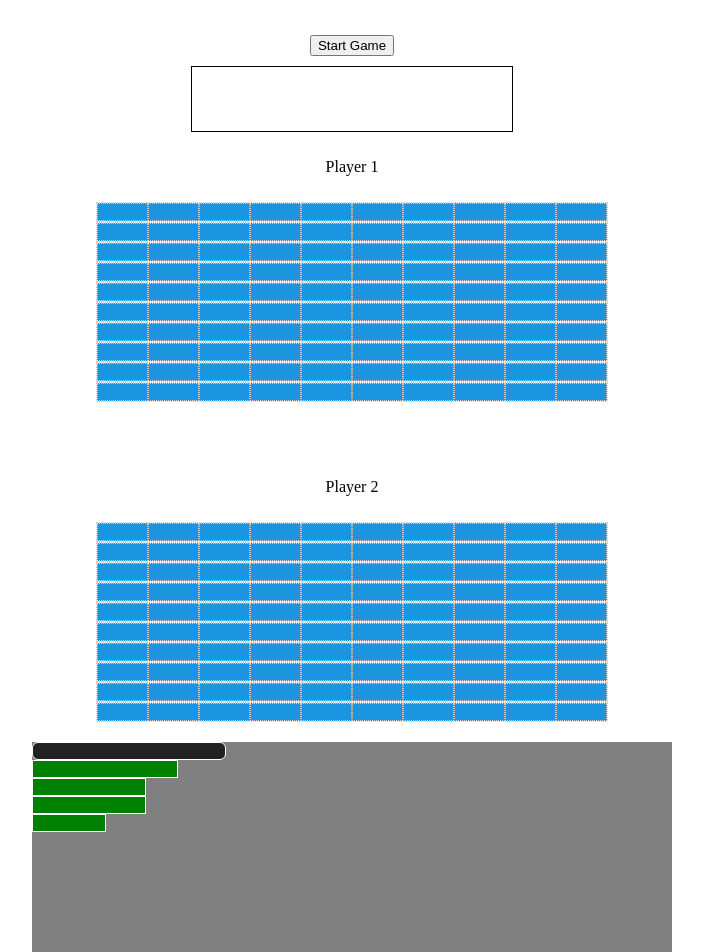
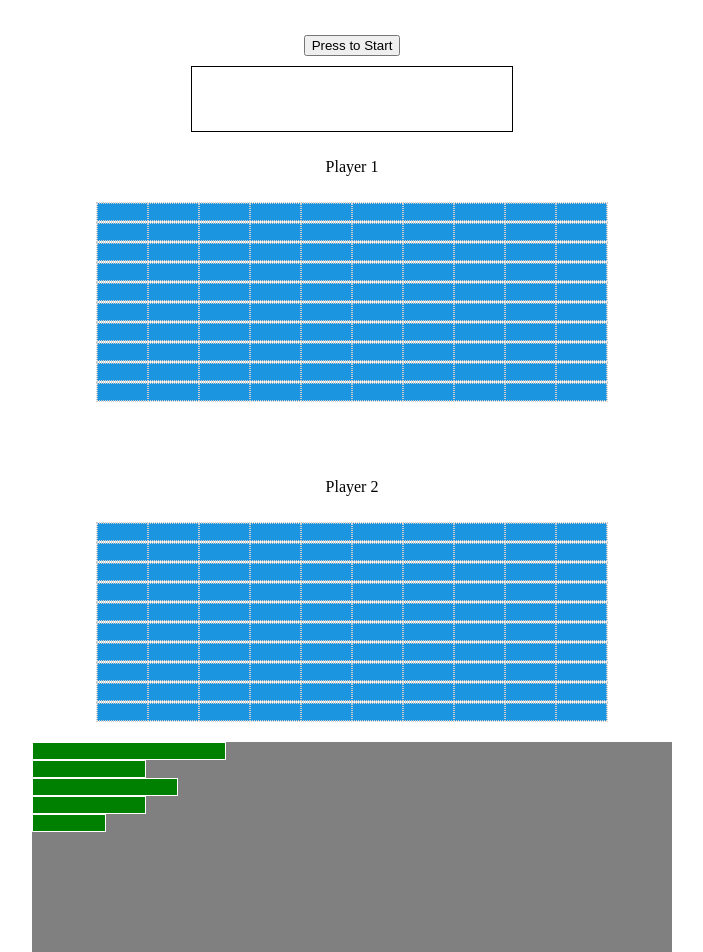
Before and after one commit to TomJS14/battleships, a website built with webpack: page src/index.html in a window 1280 px wide. Shown: the top 952 px of the page, without its empty margins (288-991 px from the left). Built offline with nearby package versions, Linux system fonts and the light colour scheme.

```diff
--- a/src/game.js
+++ b/src/game.js
@@ -7,11 +7,11 @@
   player2Board,
   p1BoardInstance,
   p2BoardInstance,
+  p1gameBoard,
+  p2gameBoard,
 } from "./main";
 import { renderGameBoard } from "./render";
 
-const p1gameBoard = document.querySelector(".player1-board");
-const p2gameBoard = document.querySelector(".player2-board");
 let currentPlayer = "Human";
 
 const ship = (type, length, hitCount, sinkStatus, isVertical) => {
@@ -35,6 +35,12 @@
       .fill(null)
       .map(() => new Array(gridSize).fill("water"));
     return board;
+  };
+
+  const resetBoard = () => {
+    //Not being used currently
+    this.board = [];
+    this.board = this.createBoard();
   };
 
   const placeShip = (board, ship, startingRow, startingCol) => {
@@ -113,7 +119,7 @@
     return false;
   };
 
-  return { createBoard, placeShip, receiveAttack, checkForWin };
+  return { createBoard, resetBoard, placeShip, receiveAttack, checkForWin };
 };
 
 const player = (name, board, type, ships, gameBoardInstance) => {
@@ -143,7 +149,6 @@
 
   const attack = (enemy, x, y) => {
     if (currentPlayer === "Human") {
-      console.log(`${currentPlayer} is taking aim!`);
       const enemyBoard = p1BoardInstance;
       const attackResult = enemyBoard.receiveAttack(
         x,
@@ -158,7 +163,6 @@
 
       //computers turn
       currentPlayer = "Computer";
-      console.log(`${currentPlayer} is taking aim!`);
       function makeAiMove() {
         const aiChoice = getAiChoice();
         const aiAttackResult = p1BoardInstance.receiveAttack(
--- a/src/index.html
+++ b/src/index.html
@@ -12,33 +12,8 @@
     <nav>
       <div class="navbar"></div>
     </nav>
-    <main>
-      <div class="game-container">
-        <button id="start-button" class="start">Start Game</button>
-        <div class="message"></div>
-
-        <p>Player 1</p>
-        <div class="player1-board"></div>
-        <p>Player 2</p>
-        <div class="player2-board"></div>
-        <div class="shipyard">
-          <div
-            data-ship-type="carrier"
-            id="0"
-            draggable="true"
-            class="draggable ship carrier"
-          ></div>
-          <div
-            data-ship-type="destroyer"
-            id="1"
-            draggable="true"
-            class="draggable ship battleship"
-          ></div>
-          <div id="2" draggable="true" class="draggable ship destroyer"></div>
-          <div id="3" draggable="true" class="draggable ship submarine"></div>
-          <div id="4" draggable="true" class="draggable ship patrolBoat"></div>
-        </div>
-      </div>
+    <main class="main">
+      <!-- ships go here -->
     </main>
   </body>
 </html>
--- a/src/main.js
+++ b/src/main.js
@@ -3,27 +3,120 @@
 
 import { ship, gameBoard, player } from "./game.js";
 import { renderGameBoard } from "./render.js";
+const main = document.querySelector(".main");
 
-const p1gameBoard = document.querySelector(".player1-board");
-const p2gameBoard = document.querySelector(".player2-board");
-const messageBox = document.querySelector(".message");
-
-let gameActive = false; //update based on status
+//Global Game state variables -- To refactor & Encapsulate
+let gameActive = false;
 let restartable = false;
 let droppedArray = [];
-let player1Board, p1BoardInstance;
-let player2Board, p2BoardInstance; //This is causing block scope issue
 let notDropped;
 let p1carrier, p1battleship, p1destroyer, p1submarine, p1patrolBoat;
 let p2carrier, p2battleship, p2destroyer, p2submarine, p2patrolBoat;
 let p1AllShips, p2AllShips;
+let draggedShip;
+/* let p1BoardInstance, p2BoardInstance; */ //BLock scoped variable clash
+
+function setUpDom() {
+  //gameContainer
+  const gameContainer = document.createElement("div");
+  gameContainer.setAttribute("class", "game-container");
+
+  //Start button
+  const startGameButton = document.createElement("button");
+  startGameButton.setAttribute("id", "start-button");
+  startGameButton.setAttribute("class", "start");
+  startGameButton.textContent = "Press to Start";
+  gameContainer.appendChild(startGameButton);
+
+  //Message box
+  const messageBox = document.createElement("div");
+  messageBox.setAttribute("class", "message");
+  gameContainer.appendChild(messageBox);
+
+  //Gameboards
+  const player1Label = document.createElement("p");
+  player1Label.textContent = "Player 1";
+  gameContainer.appendChild(player1Label);
+  const p1gameBoard = document.createElement("div");
+  p1gameBoard.setAttribute("class", "player1-board");
+  gameContainer.appendChild(p1gameBoard);
+  const player2Label = document.createElement("p");
+  player2Label.textContent = "Player 2";
+  gameContainer.appendChild(player2Label);
+  const p2gameBoard = document.createElement("div");
+  p2gameBoard.setAttribute("class", "player2-board");
+  gameContainer.appendChild(p2gameBoard);
+
+  //Shipyard
+  const shipyard = document.createElement("div");
+  shipyard.setAttribute("class", "shipyard");
+  gameContainer.appendChild(shipyard);
+  shipyard.textContent = "";
+
+  //1
+  const ship1 = document.createElement("div");
+  ship1.setAttribute("data-ship-type", "carrier");
+  ship1.setAttribute("id", "0");
+  ship1.setAttribute("class", "draggable ship carrier");
+  ship1.setAttribute("draggable", "true");
+  shipyard.appendChild(ship1);
+
+  //2
+  const ship2 = document.createElement("div");
+  ship2.setAttribute("data-ship-type", "destroyer");
+  ship2.setAttribute("id", "1");
+  ship2.setAttribute("class", "draggable ship destroyer");
+  ship2.setAttribute("draggable", "true");
+  shipyard.appendChild(ship2);
+
+  //3
+  const ship3 = document.createElement("div");
+  ship3.setAttribute("data-ship-type", "battleship");
+  ship3.setAttribute("id", "2");
+  ship3.setAttribute("class", "draggable ship battleship");
+  ship3.setAttribute("draggable", "true");
+  shipyard.appendChild(ship3);
+
+  //4
+  const ship4 = document.createElement("div");
+  ship4.setAttribute("data-ship-type", "submarine");
+  ship4.setAttribute("id", "3");
+  ship4.setAttribute("class", "draggable ship submarine");
+  ship4.setAttribute("draggable", "true");
+  shipyard.appendChild(ship4);
+
+  //5
+  const ship5 = document.createElement("div");
+  ship5.setAttribute("data-ship-type", "patrolBoat");
+  ship5.setAttribute("id", "4");
+  ship5.setAttribute("class", "draggable ship patrolBoat");
+  ship5.setAttribute("draggable", "true");
+  shipyard.appendChild(ship5);
+
+  const shipyardShips = [ship1, ship2, ship3, ship4, ship5];
+
+  main.appendChild(gameContainer);
+
+  return {
+    gameContainer,
+    p1gameBoard,
+    p2gameBoard,
+    startGameButton,
+    shipyard,
+    shipyardShips,
+    messageBox,
+  };
+}
+
+const { p1gameBoard, p2gameBoard, startGameButton, shipyardShips, messageBox } =
+  setUpDom();
 
 function initialise() {
   let gridSize = 10;
-  p1BoardInstance = gameBoard(gridSize);
-  player1Board = p1BoardInstance.createBoard();
-  p2BoardInstance = gameBoard(gridSize);
-  player2Board = p2BoardInstance.createBoard();
+  const p1BoardInstance = gameBoard(gridSize);
+  const player1Board = p1BoardInstance.createBoard();
+  const p2BoardInstance = gameBoard(gridSize);
+  const player2Board = p2BoardInstance.createBoard();
 
   p1carrier = ship("carrier", 5, 0, false, true);
   p1battleship = ship("battleship", 4, 0, false, false);
@@ -54,7 +147,7 @@
   ];
 
   //Make Players
-  let player1 = player(
+  const player1 = player(
     "Tom",
     player1Board,
     "Human",
@@ -62,7 +155,7 @@
     p1BoardInstance
   );
 
-  let player2 = player(
+  const player2 = player(
     "Computer",
     player2Board,
     "AI",
@@ -72,6 +165,9 @@
 
   renderGameBoard(player1Board, p1gameBoard);
   renderGameBoard(player2Board, p2gameBoard);
+
+  //event listeners
+  setupEventListeners(p1gameBoard, p2gameBoard);
 
   return {
     p1BoardInstance,
@@ -89,14 +185,26 @@
 const {
   player1,
   player2,
-  /* player1Board,
+  player1Board,
   p1BoardInstance,
   player2Board,
-  p2BoardInstance, */
+  p2BoardInstance,
 } = initialise();
 
-const startGameButton = document.querySelector("#start-button");
-startGameButton.addEventListener("click", startGame);
+function setupEventListeners(p1gameBoard, p2gameBoard) {
+  shipyardShips.forEach((draggable) => {
+    draggable.addEventListener("dragstart", dragStart);
+    draggable.addEventListener("dragend", dragEnd);
+  });
+
+  p1gameBoard.addEventListener("dragover", dragOver);
+  p1gameBoard.addEventListener("drop", dropShip);
+
+  p2gameBoard.addEventListener("click", selectTarget);
+  p2gameBoard.addEventListener("mouseover", hover);
+  p2gameBoard.addEventListener("mouseout", hover);
+  startGameButton.addEventListener("click", startGame);
+}
 
 function startGame() {
   if (droppedArray.length >= 1 && gameActive == false && restartable == false) {
@@ -104,22 +212,38 @@
     gameActive = true;
     restartable = false;
     startGameButton.disabled = true;
-    placeP2Ships(); //only call once!
+    placeP2Ships(); //Up
   } else if (gameActive == false && restartable == true) {
-    messageBox.textContent = "Restarting, Place your ships!";
-    console.log("restarting");
-    startGameButton.textContent = "Start game";
-    restartable = false;
-    gameActive = false;
-
-    //logic for resetting game state
-    initialise();
-    console.log(player1Board);
-    console.log(player2Board);
-    console.log(player2.ships, player1.ships);
+    resetGame(p1BoardInstance); //logic for resetting game state - Move the rest in here!
   } else {
     messageBox.textContent = "Place all of your ships first";
   }
+}
+
+function resetGame(boardInstance) {
+  //Update Messages
+  messageBox.textContent = "Restarting, Place your ships!";
+  startGameButton.textContent = "Start game";
+  //Update global variables
+  restartable = false;
+  gameActive = false;
+  droppedArray = [];
+  //clear the dom
+  main.textContent = "";
+  //Set up event listeners & render
+  const {
+    player1,
+    player2,
+    player1Board,
+    p1BoardInstance,
+    player2Board,
+    p2BoardInstance,
+  } = initialise();
+
+  const { p1gameBoard, p2gameBoard } = setUpDom();
+  setupEventListeners(p1gameBoard, p2gameBoard);
+  renderGameBoard(player1Board, p1gameBoard);
+  renderGameBoard(player2Board, p2gameBoard);
 }
 
 function placeP2Ships() {
@@ -130,22 +254,6 @@
   p2BoardInstance.placeShip(player2Board, p2patrolBoat, 6, 0);
   renderGameBoard(player2Board, p2gameBoard);
 }
-
-/* Drag player ships */
-
-let draggedShip;
-const draggables = document.querySelectorAll(".draggable");
-const optionShips = Array.from(draggables);
-
-//event listeners
-optionShips.forEach((draggable) => {
-  draggable.addEventListener("dragstart", dragStart);
-  draggable.addEventListener("dragend", dragEnd);
-});
-
-const player1BoardContainer = document.querySelector(".player1-board");
-player1BoardContainer.addEventListener("dragover", dragOver);
-player1BoardContainer.addEventListener("drop", dropShip);
 
 function dragStart(e) {
   draggedShip = e.target;
@@ -164,15 +272,20 @@
 }
 
 function dropShip(e) {
+  e.preventDefault();
   const startCol = parseInt(e.target.dataset.col, 10);
   const startRow = parseInt(e.target.dataset.row, 10);
-  const thisShip = p1AllShips[draggedShip.id]; //get the id of the ship from the p1 ship array to place
+
+  const thisShip = p1AllShips[draggedShip.id];
+  //This is incorrectly using the old board not the newly created
   const placementResult = p1BoardInstance.placeShip(
     player1Board,
     thisShip,
     startRow,
     startCol
   );
+
+  console.log(placementResult); // returning null due to old board as above
 
   if (placementResult) {
     droppedArray.push(thisShip);
@@ -183,13 +296,10 @@
   }
 
   console.log(droppedArray);
+  console.log(player1Board);
   renderGameBoard(player1Board, p1gameBoard);
   draggedShip.classList.remove("dragging");
 }
-const player2BoardContainer = document.querySelector(".player2-board");
-player2BoardContainer.addEventListener("click", selectTarget);
-player2BoardContainer.addEventListener("mouseover", hover);
-player2BoardContainer.addEventListener("mouseout", hover);
 
 function selectTarget(e) {
   if (gameActive) {
@@ -217,6 +327,7 @@
   player1Board,
   player2Board,
   p1gameBoard,
+  p2gameBoard,
   player1,
   player2,
   p1BoardInstance,
--- a/src/styles.css
+++ b/src/styles.css
@@ -59,11 +59,11 @@
   opacity: 0.5;
 }
 
-[data-ship-type="carrier"] {
+/* [data-ship-type="carrier"] {
   background-color: #222 !important;
   border-radius: 6px;
   position: relative;
-}
+} */
 
 /* [data-ship-type="carrier"]::before {
   content: "";
@@ -84,9 +84,9 @@
   top: 10%;
   left: 50%;
   transform: translateX(-50%);
-}
+} */
 
-[data-ship-type="destroyer"] {
+/* [data-ship-type="destroyer"] {
   background-color: #222 !important;
   border-radius: 10px;
   position: absolute;
```
